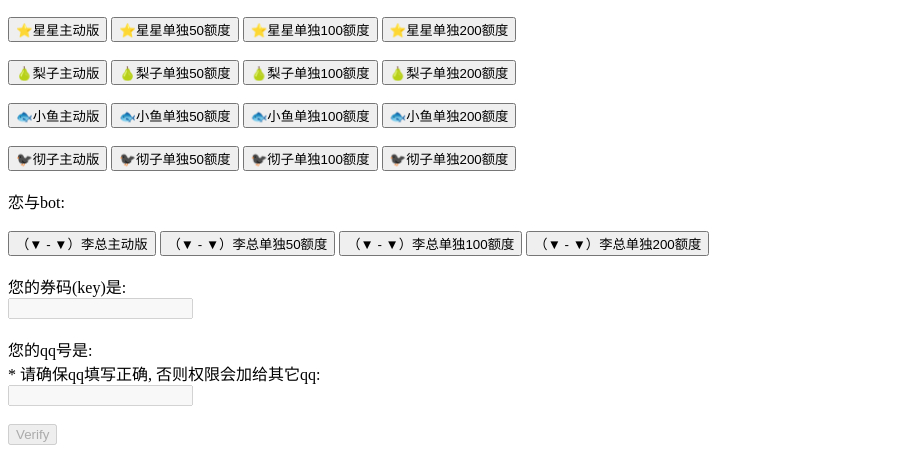
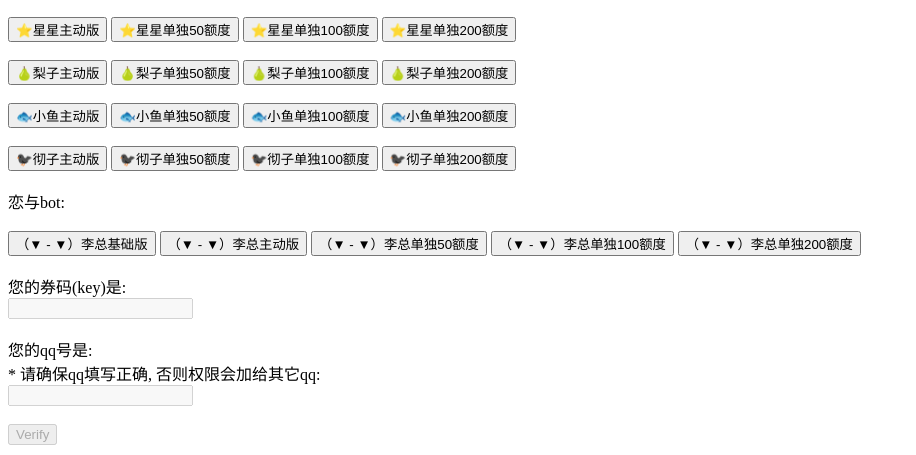
Before and after one commit to chenovopride/ChatailoverWebs, a Flask app: page / in a window 1280 px wide. Shown: the part 413-868 px from the top of the page, without its empty margins (0-916 px from the left). Run offline with Flask 3, Linux system fonts and the light colour scheme.

Commit message:
0110cz:追加，李总有基础版

```diff
--- a/web_verify/templates/index.html
+++ b/web_verify/templates/index.html
@@ -82,6 +82,7 @@
     <br><br>
     <label id="title"for="category">恋与bot:</label>
     <br><br>
+    <button id="button_lzy" type="button" onclick="setCategory('lzy_0',this)">（▼ - ▼）李总基础版</button>
     <button id="button_lzy" type="button" onclick="setCategory('lzy_1',this)">（▼ - ▼）李总主动版</button>
     <button id="button_lzy" type="button" onclick="setCategory('lzy_edu_50',this)">（▼ - ▼）李总单独50额度</button>
     <button id="button_lzy" type="button" onclick="setCategory('lzy_edu_100',this)">（▼ - ▼）李总单独100额度</button>
```
